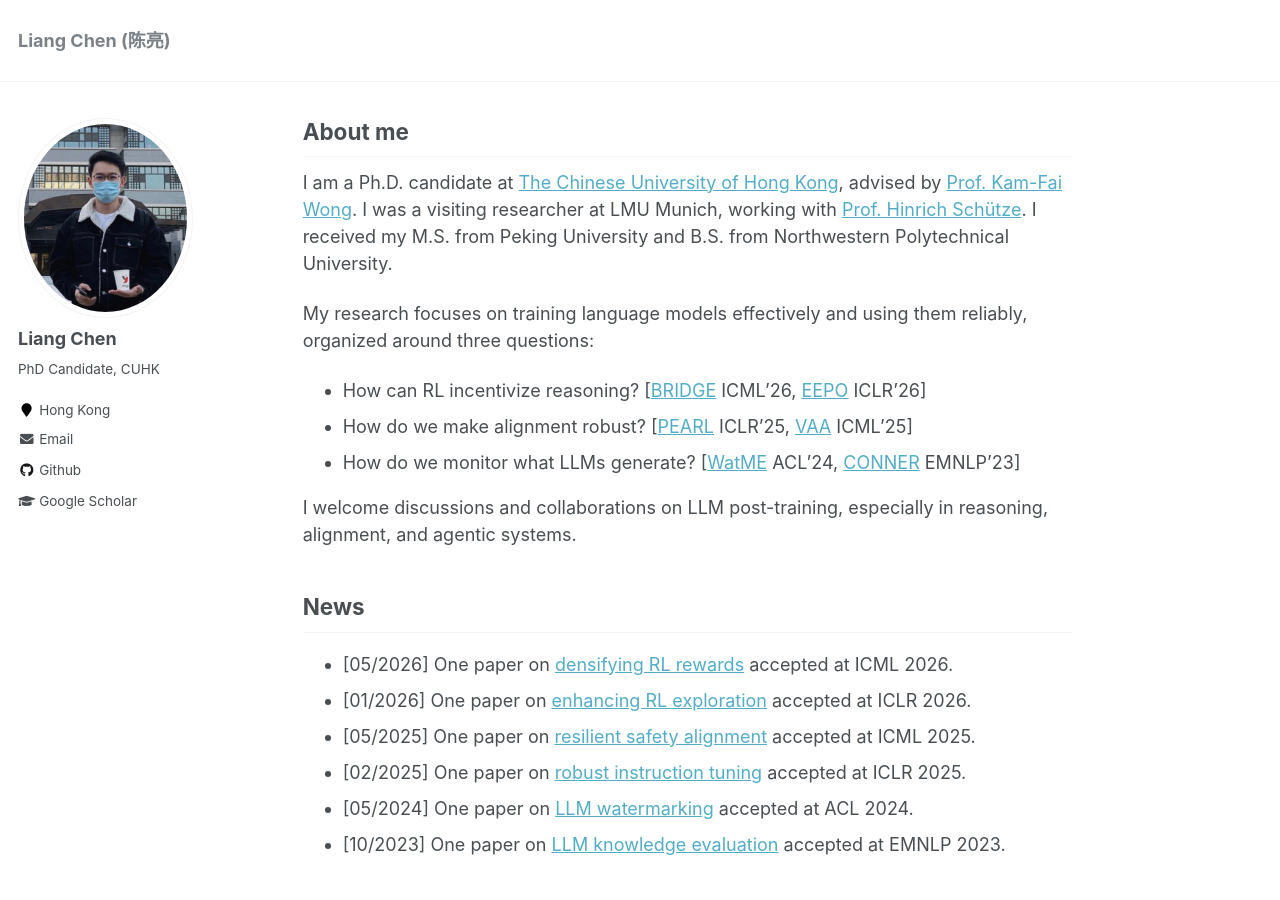
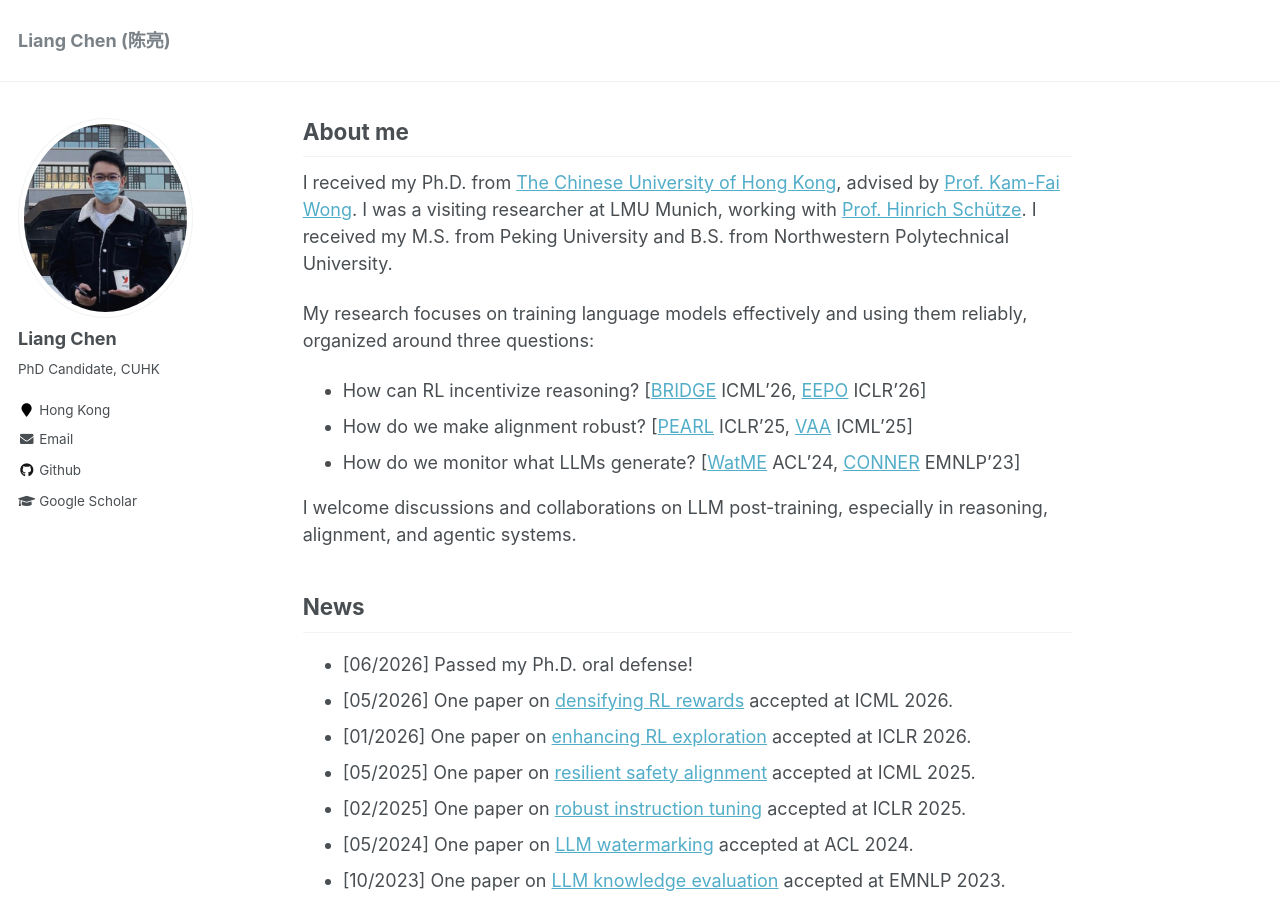
Before and after one commit to ChanLiang/ChanLiang.github.io, a Jekyll site: the page built from _pages/about.md, in a window 1280 px wide and 900 px high. Built offline with Jekyll 4.4.1, drawn with Linux system fonts in a browser that asks for light colours.

Commit message:
Update about.md

```diff
--- a/_pages/about.md
+++ b/_pages/about.md
@@ -11,7 +11,7 @@ redirect_from:
 
 ## About me
 
-I am a Ph.D. candidate at [The Chinese University of Hong Kong](https://www.cuhk.edu.hk/english/index.html), advised by [Prof. Kam-Fai Wong](https://www1.se.cuhk.edu.hk/~kfwong/).
+I received my Ph.D. from [The Chinese University of Hong Kong](https://www.cuhk.edu.hk/english/index.html), advised by [Prof. Kam-Fai Wong](https://www1.se.cuhk.edu.hk/~kfwong/).
 I was a visiting researcher at LMU Munich, working with [Prof. Hinrich Schütze](https://cisnlp.github.io/about/).
 I received my M.S. from Peking University and B.S. from Northwestern Polytechnical University.
 
@@ -25,6 +25,7 @@ I welcome discussions and collaborations on LLM post-training, especially in rea
 
 ## News
 
+* [06/2026] Passed my Ph.D. oral defense!
 * [05/2026] One paper on [densifying RL rewards](https://arxiv.org/abs/2509.06948) accepted at ICML 2026.
 * [01/2026] One paper on [enhancing RL exploration](https://openreview.net/pdf?id=ObF4WIMkY6) accepted at ICLR 2026.
 * [05/2025] One paper on [resilient safety alignment](https://openreview.net/pdf?id=EMHED4WTHT) accepted at ICML 2025.
```
